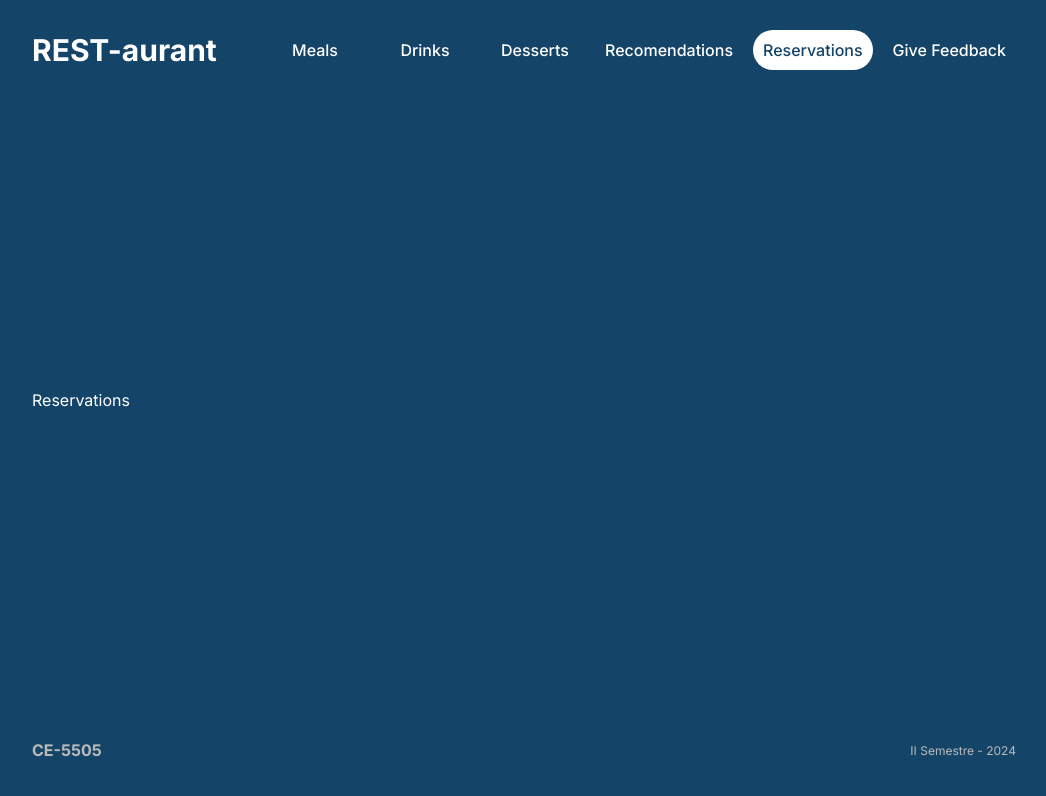
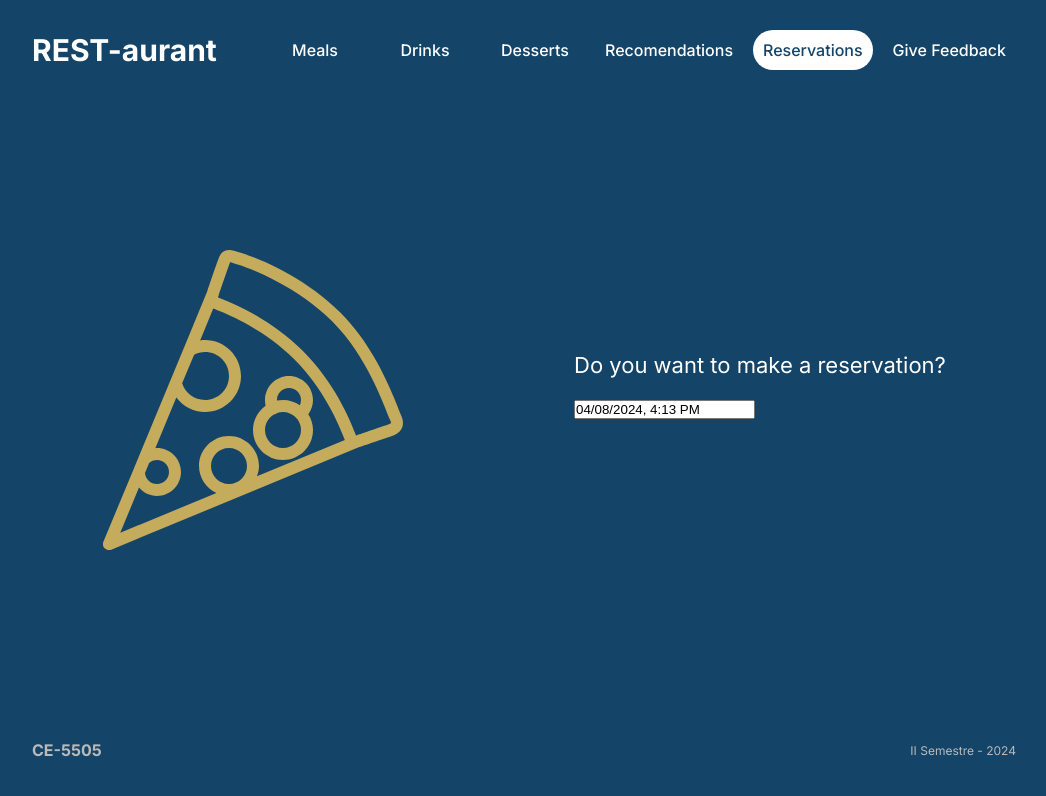
Before and after one commit to SOA-Project3/RESTaurant-frontend, a Next.js app: page /reservations in a window 1280 px wide. Shown: the top 796 px of the page, without its empty margins (116-1162 px from the left). Built offline with nearby package versions, Linux system fonts and the light colour scheme.

Commit message:
feat(reservation): add reservations page

```diff
--- a/package.json
+++ b/package.json
@@ -14,6 +14,7 @@
   "dependencies": {
     "next": "14.1.4",
     "react": "^18",
+    "react-datepicker": "^6.6.0",
     "react-dom": "^18"
   },
   "devDependencies": {
--- /dev/null
+++ b/src/app/recommendations/recommendations.module.css
@@ -0,0 +1,65 @@
+.container {
+  display: flex;
+  align-items: center;
+  gap: 100px;
+}
+
+.imgContainer {
+  flex: 1;
+  height: 300px;
+  position: relative;
+}
+
+.img {
+  object-fit: contain;
+}
+
+.titleContainer {
+  flex: 1;
+}
+
+.formContainer {
+  flex: 1;
+}
+
+.titleContainer {
+  margin-bottom: 20px;
+  font-size: 22px;
+}
+
+.responseContainer {
+  flex: 1;
+  margin-top: 30px;
+  font-size: 18px;
+}
+
+.form {
+  display: flex;
+  flex-direction: column;
+  gap: 20px;
+}
+
+.form input {
+  padding: 20px;
+  border-radius: 5px;
+  border: none;
+  outline: none;
+  background-color: var(--bgSoft);
+  color: var(--text);
+}
+
+.form button {
+  padding: 20px;
+  background-color: var(--btn);
+  color: var(--text);
+  font-weight: bold;
+  border: none;
+  border-radius: 5px;
+  cursor: pointer;
+}
+
+@media (max-width: 768px) {
+  .container {
+    flex-direction: column;
+  }
+}
--- a/src/app/reservations/page.js
+++ b/src/app/reservations/page.js
@@ -1,5 +1,92 @@
+"use client";
+import React, { useEffect, useState } from "react";
+import Image from "next/image";
+import styles from "./reservations.module.css";
+import DatePicker from "react-datepicker";
+import "react-datepicker/dist/react-datepicker.css";
+const basePath = process.env.basePath;
+import { getReservation } from "@/services";
+
+const days = [
+  "Sunday",
+  "Monday",
+  "Tuesday",
+  "Wednesday",
+  "Thursday",
+  "Friday",
+  "Saturday",
+];
+
 const Reservations = () => {
-  return <div>Reservations</div>;
+  const [date, setDate] = useState(new Date());
+  const [day, setDay] = useState("");
+  const [hour, setHour] = useState("");
+  const [isSending, setIsSending] = useState(false);
+  const [isDisabled, setIsDisabled] = useState(true);
+  const [response, setResponse] = useState("");
+
+  const handleResponse = (res) => {
+    if (!res.available) setResponse(`${res.message}: ${res.time}`);
+    else setResponse(res.message);
+  };
+
+  useEffect(() => {
+    if (!!day && !!hour) setIsDisabled(false);
+  }, [date]);
+
+  const btnTitle = isSending ? "Sending..." : "Send";
+
+  const handleSubmit = async (event) => {
+    event.preventDefault();
+    setIsSending(true);
+    try {
+      const result = await getReservation(day, hour);
+      handleResponse(result);
+    } catch (error) {
+      console.error(error);
+      // Handle error (e.g., show an error message)
+    }
+    setIsSending(false);
+  };
+
+  const handleDateChange = (date) => {
+    setDate(date);
+    setDay(days[date.getDay()]);
+    const hours = date.getHours().toString().padStart(2, "0");
+    const minutes = date.getMinutes().toString().padStart(2, "0");
+    const time = `${hours}:${minutes}`;
+    setHour(time);
+  };
+
+  return (
+    <div className={styles.container}>
+      <div className={styles.imgContainer}>
+        <Image
+          src={`${basePath}/pizza.svg`}
+          alt=""
+          fill
+          className={styles.img}
+        />
+      </div>
+      <div className={styles.formContainer}>
+        <div className={styles.titleContainer}>
+          Do you want to make a reservation?
+        </div>
+        <DatePicker
+          selected={date}
+          onChange={handleDateChange}
+          showTimeSelect
+          dateFormat="Pp"
+        />
+        <form className={styles.form} onSubmit={handleSubmit}>
+          {!isDisabled && <button type="submit">{btnTitle}</button>}
+        </form>
+        {!!response && (
+          <div className={styles.responseContainer}>{response}</div>
+        )}
+      </div>
+    </div>
+  );
 };
 
 export default Reservations;
--- /dev/null
+++ b/src/app/reservations/reservations.module.css
@@ -0,0 +1,66 @@
+.container {
+  display: flex;
+  align-items: center;
+  gap: 100px;
+}
+
+.imgContainer {
+  flex: 1;
+  height: 300px;
+  position: relative;
+}
+
+.img {
+  object-fit: contain;
+}
+
+.titleContainer {
+  flex: 1;
+}
+
+.formContainer {
+  flex: 1;
+}
+
+.titleContainer {
+  margin-bottom: 20px;
+  font-size: 22px;
+}
+
+.responseContainer {
+  flex: 1;
+  margin-top: 30px;
+  font-size: 18px;
+}
+
+.form {
+  margin-top: 30px;
+  display: flex;
+  flex-direction: column;
+  gap: 20px;
+}
+
+.form input {
+  padding: 20px;
+  border-radius: 5px;
+  border: none;
+  outline: none;
+  background-color: var(--bgSoft);
+  color: var(--text);
+}
+
+.form button {
+  padding: 20px;
+  background-color: var(--btn);
+  color: var(--text);
+  font-weight: bold;
+  border: none;
+  border-radius: 5px;
+  cursor: pointer;
+}
+
+@media (max-width: 768px) {
+  .container {
+    flex-direction: column;
+  }
+}
--- a/src/services/index.js
+++ b/src/services/index.js
@@ -40,16 +40,35 @@ export const postFeedback = async (feedback) => {
       requestOptions
     );
 
-    // If you want to proceed with a non-JSON response:
     const result = await response.json();
-
-    // If the response is expected to be JSON, you might want to use:
-    // const result = await response.json();
 
     return result.message;
   } catch (error) {
-    // It's usually not recommended to console.error here and instead let the caller handle the error
     console.error("Error sending feedback:", error);
     throw error; // Re-throw the error so the caller can handle it
   }
 };
+
+export const getReservation = async (day, hour) => {
+  const requestOptions = {
+    method: "GET",
+    redirect: "follow",
+  };
+
+  try {
+    const response = await fetch(
+      `https://us-central1-soa-g6-p2.cloudfunctions.net/backend/suggestions/?day=${day}&hour=${hour}`,
+      requestOptions
+    );
+
+    if (!response.ok) {
+      throw new Error(`HTTP error! status: ${response.status}`);
+    }
+
+    const result = await response.json();
+    return result;
+  } catch (error) {
+    console.error("Error fetching suggestions:", error);
+    throw error; // Re-throw the error so the caller can handle it
+  }
+};
```
Also changed, not shown: src/app/recommendations/page.js (+38 -1 lines), 1 other file (tests, documents, lock files or other folders).
